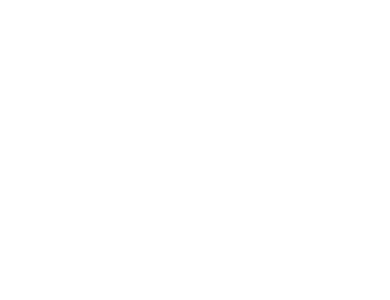
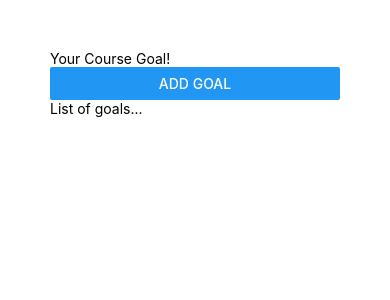
Before and after one commit to richard12511/react-native-section-1, a React Native app: screen / in a window 390 px wide. Shown: the top 300 px of the page. Built offline with nearby package versions, Linux system fonts and the light colour scheme.

Commit message:
add basic home layout

```diff
--- a/App.js
+++ b/App.js
@@ -1,20 +1,22 @@
 import { StatusBar } from 'expo-status-bar';
-import { StyleSheet, Text, View } from 'react-native';
+import { StyleSheet, Text, TextInput, Button, View } from 'react-native';
 
 export default function App() {
   return (
-    <View style={styles.container}>
-      <View></View>
-      <View></View>
+    <View style={styles.appContainer}>
+      <View>
+        <TextInput placeholder='Your Course Goal!' />
+        <Button title='Add Goal' />
+      </View>
+      <View>
+        <Text>List of goals...</Text>
+      </View>
     </View>
   );
 }
 
 const styles = StyleSheet.create({
-  container: {
-    flex: 1,
-    backgroundColor: '#fff',
-    alignItems: 'center',
-    justifyContent: 'center',
+  appContainer: {
+    padding: 50,
   },
 });
```
